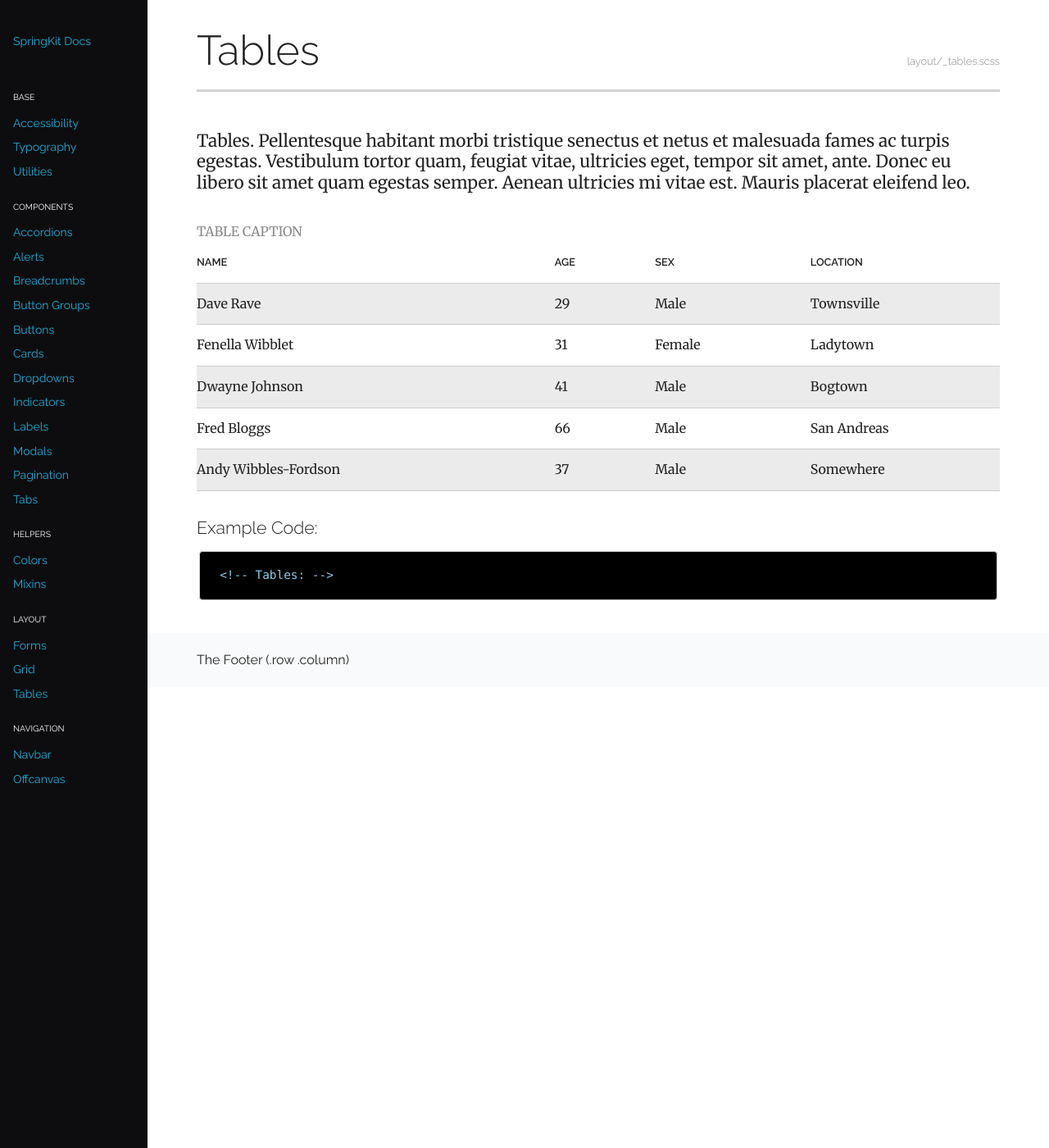
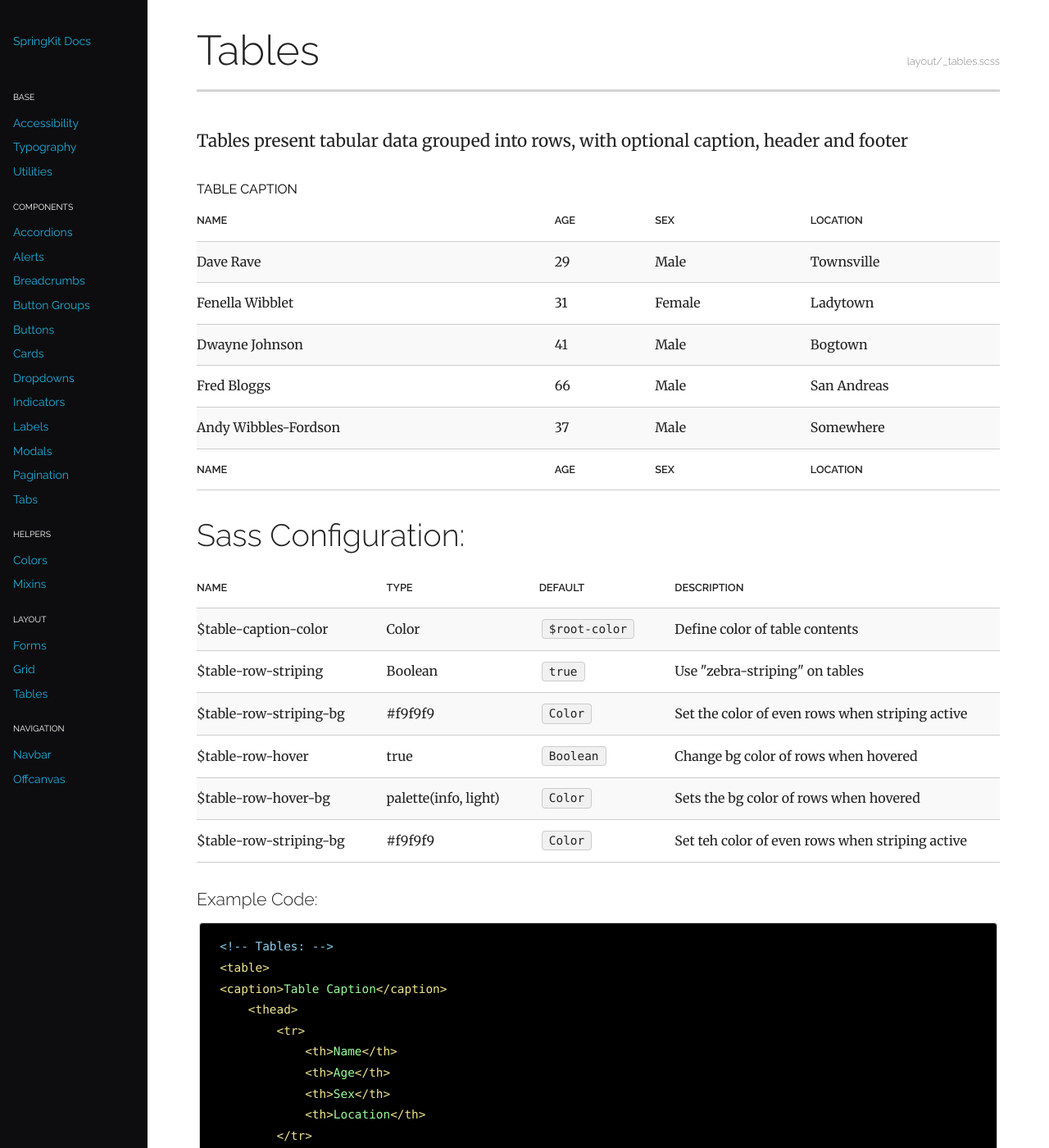
Before and after one commit to pixelspring/SpringKit, a Jekyll site: the page built from docs/_posts/2016-03-02-tables.markdown, in a window 1280 px wide and 1400 px high. Shown: the whole window at 82% size. Built offline with Jekyll 4.4.1, drawn with Linux system fonts in a browser that asks for light colours; some of the changed text lies outside the part shown.

Commit message:
Nicer tables & update table docs

```diff
--- a/docs/_posts/2016-03-02-tables.markdown
+++ b/docs/_posts/2016-03-02-tables.markdown
@@ -7,7 +7,7 @@ sassbase: layout/_tables.scss
 ---
 
 <div class="row column">
-    <p class="lead-text">Tables. Pellentesque habitant morbi tristique senectus et netus et malesuada fames ac turpis egestas. Vestibulum tortor quam, feugiat vitae, ultricies eget, tempor sit amet, ante. Donec eu libero sit amet quam egestas semper. Aenean ultricies mi vitae est. Mauris placerat eleifend leo.</p>
+    <p class="lead-text">Tables present tabular data grouped into rows, with optional caption, header and footer</p>
 </div>
 
 <div class="row column">
@@ -54,13 +54,112 @@ sassbase: layout/_tables.scss
                 <td>Somewhere</td>
             </tr>
         </tbody>
+        <tfoot>
+            <tf>
+                <th>Name</th>
+                <th>Age</th>
+                <th>Sex</th>
+                <th>Location</th>
+            </tf>
+        </tfoot>
     </table>
 
+</div>
+
+<div class="row column">
+    <h2>Sass Configuration:</h2>
+    <table>
+        <thead>
+            <tr>
+                <th>Name</th>
+                <th>Type</th>
+                <th>Default</th>
+                <th>Description</th>
+            </tr>
+        </thead>
+        <tbody>
+            <tr>
+                <td>$table-caption-color</td>
+                <td>Color</td>
+                <td><code>$root-color</code></td>
+                <td>Define color of table contents</td>
+            </tr>
+            <tr>
+                <td>$table-row-striping</td>
+                <td>Boolean</td>
+                <td><code>true</code></td>
+                <td>Use "zebra-striping" on tables</td>
+            </tr>
+            <tr>
+                <td>$table-row-striping-bg</td>
+                <td>#f9f9f9</td>
+                <td><code>Color</code></td>
+                <td>Set the color of even rows when striping active</td>
+            </tr>
+            <tr>
+                <td>$table-row-hover</td>
+                <td>true</td>
+                <td><code>Boolean</code></td>
+                <td>Change bg color of rows when hovered</td>
+            </tr>
+            <tr>
+                <td>$table-row-hover-bg</td>
+                <td>palette(info, light)</td>
+                <td><code>Color</code></td>
+                <td>Sets the bg color of rows when hovered</td>
+            </tr>
+            <tr>
+                <td>$table-row-striping-bg</td>
+                <td>#f9f9f9</td>
+                <td><code>Color</code></td>
+                <td>Set teh color of even rows when striping active</td>
+            </tr>
+        </tbody>
+    </table>
 </div>
 
 <div class="row column">
 <h4>Example Code:</h4>
 {% highlight html %}
 <!-- Tables: -->
+<table>
+<caption>Table Caption</caption>
+    <thead>
+        <tr>
+            <th>Name</th>
+            <th>Age</th>
+            <th>Sex</th>
+            <th>Location</th>
+        </tr>
+    </thead>
+    <tbody>
+        <tr>
+            <td>Dave Rave</td>
+            <td>29</td>
+            <td>Male</td>
+            <td>Townsville</td>
+        </tr>
+        <tr>
+            <td>Fenella Wibblet</td>
+            <td>31</td>
+            <td>Female</td>
+            <td>Ladytown</td>
+        </tr>
+        <tr>
+            <td>Dwayne Johnson</td>
+            <td>41</td>
+            <td>Male</td>
+            <td>Bogtown</td>
+        </tr>
+    </tbody>
+    <tfoot>
+        <tf>
+            <th>Name</th>
+            <th>Age</th>
+            <th>Sex</th>
+            <th>Location</th>
+        </tf>
+    </tfoot>
+</table>
 {% endhighlight %}
 </div>
--- a/sass/main.scss
+++ b/sass/main.scss
@@ -84,3 +84,4 @@
 @include sk-pagination;
 @include sk-scrollbars;
 @include sk-tabs;
+@include sk-tables;
```
Also changed, not shown: sass/helpers/_variables.scss (+30 -4 lines), sass/layout/_tables.scss (+36 -7 lines), docs/css/main.css.
